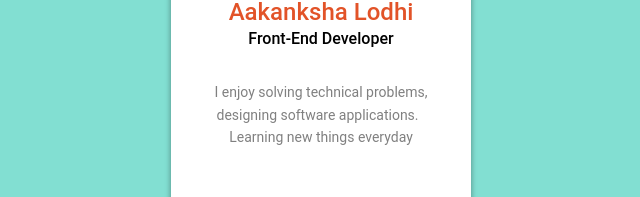
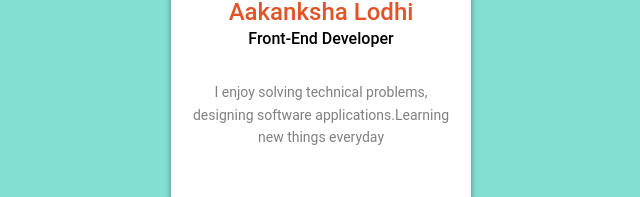
Before and after one commit to aakanksha-lodhi/-, a plain HTML site: page index.html in a window 1280 px wide. Shown: the part 316-513 px from the top of the page, without its empty margins (319-959 px from the left). Drawn offline with Linux system fonts and the light colour scheme.

Commit message:
Update index.html

```diff
--- a/index.html
+++ b/index.html
@@ -26,8 +26,7 @@
 
       <div class="profile-bio">
         <p>
-          I enjoy solving technical problems, designing software applications.
-          &nbsp Learning new things everyday
+          I enjoy solving technical problems, designing software applications.Learning new things everyday
         </p>
 
         <br /><br />
```
